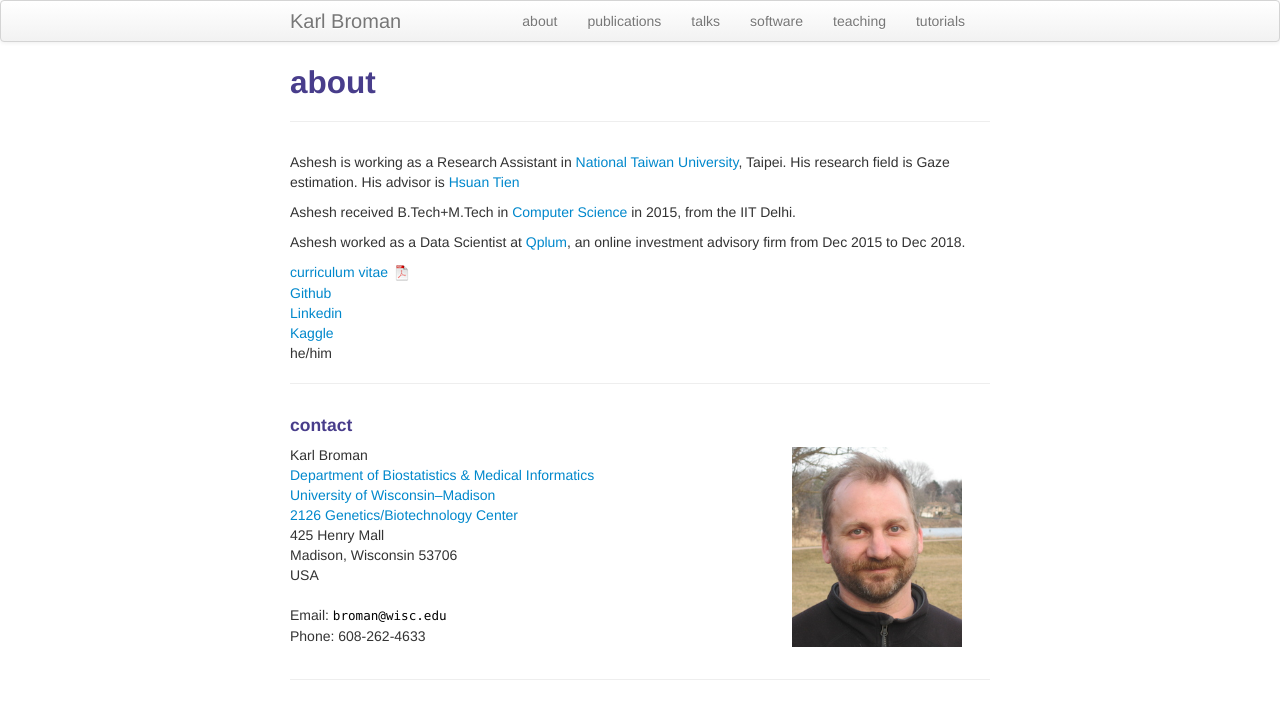
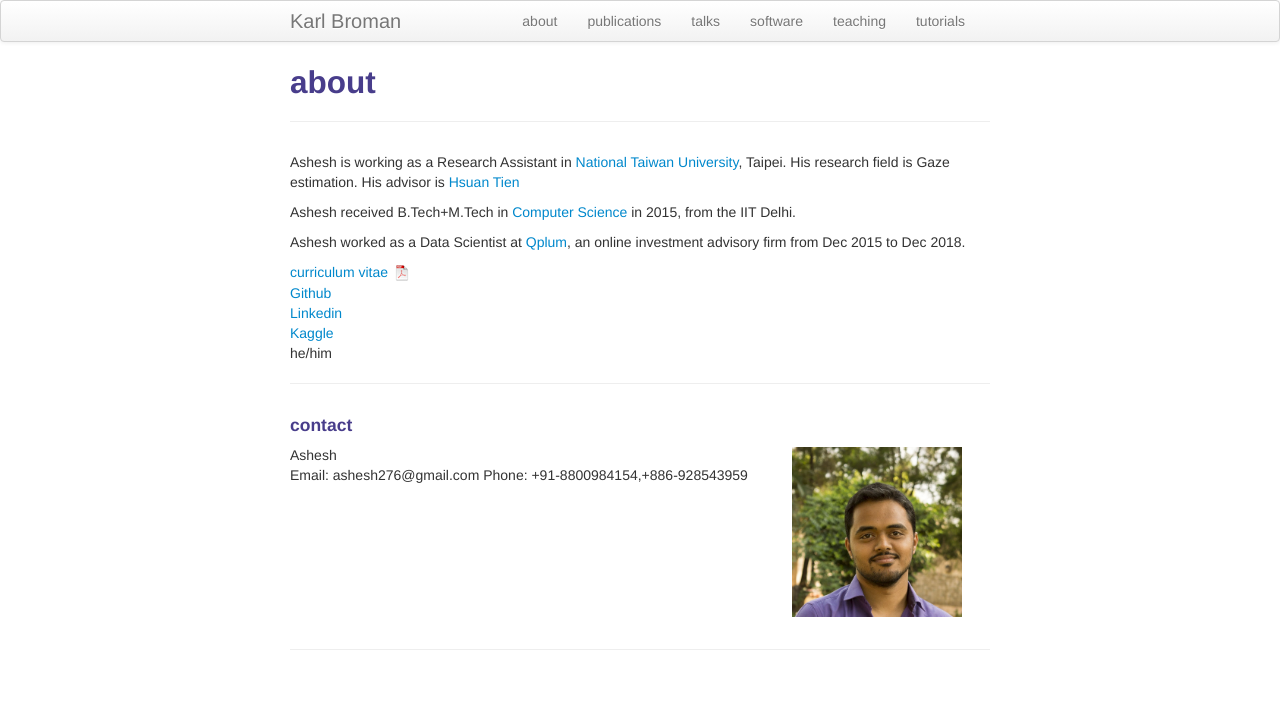
Before and after one commit to ashesh-0/ashesh.github.io, a Jekyll site: the page built from pages/about.md, in a window 1280 px wide. Shown: the top 719 px of the page. Built offline with Jekyll 4.4.1, drawn with Linux system fonts in a browser that asks for light colours.

Commit message:
updated image

```diff
--- a/pages/about.md
+++ b/pages/about.md
@@ -25,26 +25,17 @@ he/him
 
     <div class="row-fluid">
         <div class="span5">
-            Karl Broman<br/>
-            <a href="https://www.biostat.wisc.edu">Department of Biostatistics &amp; Medical Informatics</a><br/>
-            <a href="https://www.wisc.edu">University of Wisconsin&ndash;Madison</a><br/>
-            <a href="https://map.wisc.edu/s/2tie3nen">2126 Genetics/Biotechnology Center</a><br/>
-            425 Henry Mall<br/>
-            Madison, Wisconsin 53706<br/>
-            USA<br/><br/>
-
+            Ashesh<br/>
             <div id="hide_email">
-            Email: <code>bro</code><b>I</b><code>man</code><b>don't</b><code>@</code><b>want</b><code></code><b>spam!
-            </b><code></code><b>So</b><code></code><b>please</b><code>wi</code><b>leave
-            </b><code>sc</code><b>me</b><code>.</code><b>alone</b><code>e</code><b>!</b><code>du</code><br/>
-            Phone: 608-262-4633
+            Email: ashesh276@gmail.com
+            Phone: +91-8800984154,+886-928543959
             </div>
         </div>
 
         <div class="span2">
-        <a href="../assets/pics/karl_2014-03-30.jpg">
-            <img src="../assets/pics/karl_2014-03-30_small.jpg"
-                  title="Karl Broman" alt="Karl Broman"/></a>
+        <a href="../assets/pics/DSC_0055.jpg">
+            <img src="../assets/pics/DSC_0055.jpg"
+                  title="Ashesh" alt="Ashesh"/></a>
         </div>
     </div>
 </div>
```
Also changed, not shown: assets/pics/DSC_0055.jpg (added), assets/pics/karl_2014-03-30.jpg (deleted), assets/pics/karl_2014-03-30_small.jpg (deleted), assets/pics/karl_2014-03-30_square.jpg (deleted), assets/pics/kbroman_lego.jpg (deleted), assets/pics/kbroman_lego_16x16.jpg (deleted), assets/pics/kbroman_lego_64x64.jpg (deleted), assets/pics/kbroman_lego_square.jpg (deleted).
